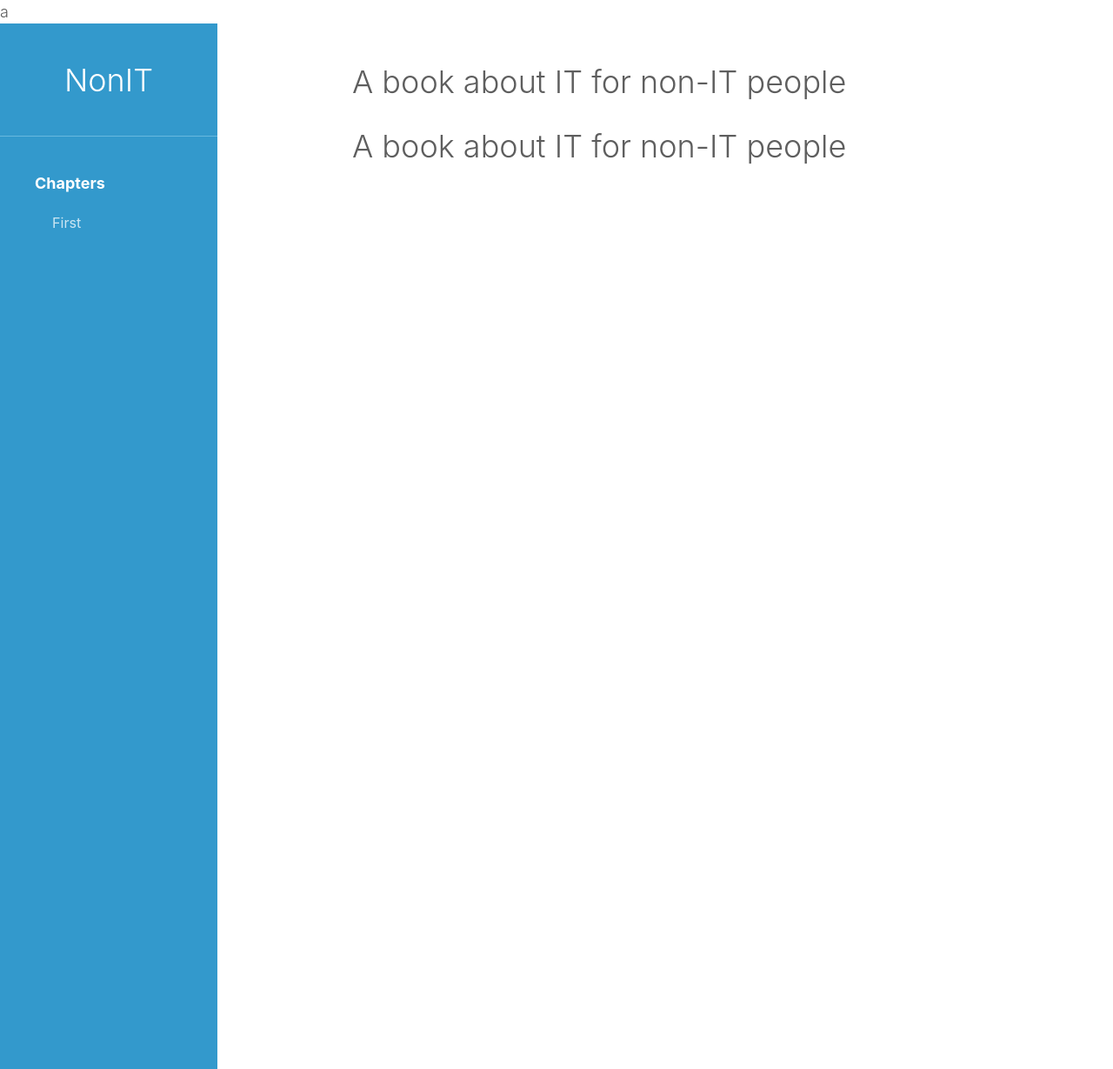
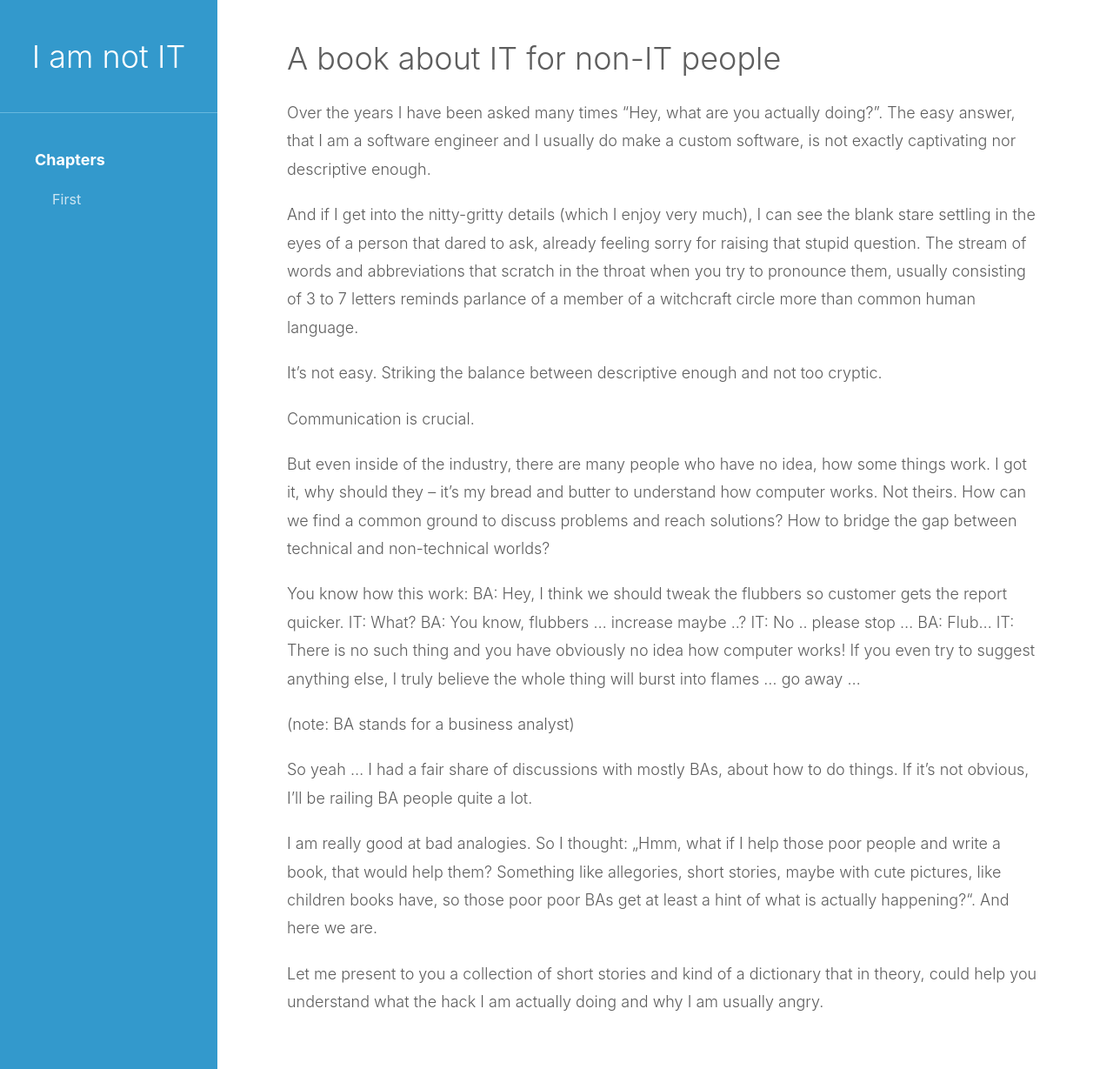
Before and after one commit to promne/it.nonit, a Jekyll site: the page built from index.md, in a window 1280 px wide and 1229 px high. Shown: the whole window at 87% size. Built offline with Jekyll 4.4.1, drawn with Linux system fonts in a browser that asks for light colours; our own code applies the rules of GitHub Pages for plain Markdown files.

Commit message:
introduction

```diff
--- a/_config.yml
+++ b/_config.yml
@@ -1,6 +1,3 @@
-title: A book about IT for non-IT people
-description: Have you ever wondered what dark magic the famous IT is about?
-
 # Build settings
 baseurl:                /it.nonit
 url:                    https://promne.github.io
--- a/_includes/sidebar.html
+++ b/_includes/sidebar.html
@@ -1,9 +1,9 @@
 <div class="sidebar">
     <header class="sidebar__logo" role="banner">
       {% if page.home %}
-        NonIT
+        I am not IT
       {% else %}
-        <a href="{{ "/" | relative_url }}">NonIT</a>
+        <a href="{{ "/" | relative_url }}">I am not IT</a>
       {% endif %}
     </header>
 
--- a/_layouts/default.html
+++ b/_layouts/default.html
@@ -16,7 +16,6 @@
 
     <link rel="stylesheet" href="{{ '/css/main.css' | relative_url }}">
     <link rel="canonical" href="{{ page.url | replace: 'index.html','' | absolute_url }}">
-    a
   </head>
 
   <body>
--- a/_sass/modules/_layout.scss
+++ b/_sass/modules/_layout.scss
@@ -1,6 +1,5 @@
 $sidebar-width: 250px;
 $logo-height: 130px;
-$wrapper-width: 800px;
 
 body {
   // display: flex;
@@ -38,7 +37,6 @@ body {
 }
 
 .content {
-  max-width: $wrapper-width;
   margin: 0 auto;
   padding: 0 $spacing-unit;
   @extend %clearfix;
--- a/index.md
+++ b/index.md
@@ -1,7 +1,31 @@
 ---
 layout: default
 home: true
-description:
+title: A book about IT for non-IT people
 ---
 
-# A book about IT for non-IT people
+Over the years I have been asked many times “Hey, what are you actually doing?”. The easy answer, that I am a software engineer and I usually do make a custom software, is not exactly captivating nor descriptive enough.
+
+And if I get into the nitty-gritty details (which I enjoy very much), I can see the blank stare settling in the eyes of a person that dared to ask, already feeling sorry for raising that stupid question. The stream of words and abbreviations that scratch in the throat when you try to pronounce them, usually consisting of 3 to 7 letters reminds parlance of a member of a witchcraft circle more than common human language.
+
+It’s not easy. Striking the balance between descriptive enough and not too cryptic.
+
+Communication is crucial.
+
+But even inside of the industry, there are many people who have no idea, how some things work. I got it, why should they – it’s my bread and butter to understand how computer works. Not theirs. How can we find a common ground to discuss problems and reach solutions? How to bridge the gap between technical and non-technical worlds?
+
+You know how this work:
+BA: Hey, I think we should tweak the flubbers so customer gets the report quicker.
+IT: What?
+BA: You know, flubbers ... increase maybe ..?
+IT: No .. please stop ...
+BA: Flub...
+IT: There is no such thing and you have obviously no idea how computer works! If you even try to suggest anything else, I truly believe the whole thing will burst into flames ... go away ...
+
+(note: BA stands for a business analyst)
+
+So yeah ... I had a fair share of discussions with mostly BAs, about how to do things. If it’s not obvious, I’ll be railing BA people quite a lot.
+
+I am really good at bad analogies. So I thought: „Hmm, what if I help those poor people and write a book, that would help them? Something like allegories, short stories, maybe with cute pictures, like children books have, so those poor poor BAs get at least a hint of what is actually happening?“. And here we are.
+
+Let me present to you a collection of short stories and kind of a dictionary that in theory, could help you understand what the hack I am actually doing and why I am usually angry.
```
